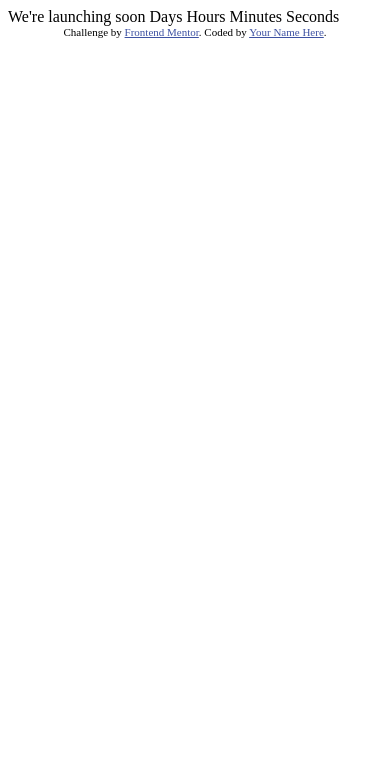
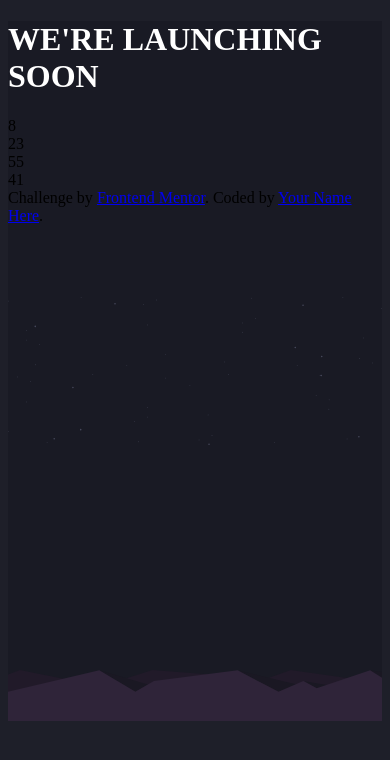
Before and after one commit to michal-wolski/countdown, a plain HTML site: page index.html in a window 390 px wide. Drawn offline with Linux system fonts and the light colour scheme.

Commit message:
mobile-background

```diff
--- a/index.html
+++ b/index.html
@@ -1,31 +1,26 @@
 <!DOCTYPE html>
 <html lang="en">
   <head>
-  <meta charset="UTF-8">
-  <meta name="viewport" content="width=device-width, initial-scale=1.0"> <!-- displays site properly based on user's device -->
-
-  <link rel="icon" type="image/png" sizes="32x32" href="./images/favicon-32x32.png">
-
-  <title>Frontend Mentor | Launch countdown timer</title>
-
-  <!-- Feel free to remove these styles or customise in your own stylesheet 👍 -->
-  <style>
-    .attribution { font-size: 11px; text-align: center; }
-    .attribution a { color: hsl(228, 45%, 44%); }
-  </style>
+    <meta charset="UTF-8" />
+    <meta name="viewport" content="width=device-width, initial-scale=1.0" />
+    <title>Countdown timer</title>
+    <link rel="stylesheet" href="./styles/main.css" />
   </head>
   <body>
-
-  We're launching soon
-
-  Days
-  Hours
-  Minutes
-  Seconds
-
+    <div class="container">
+      <h1 class="title">WE'RE LAUNCHING SOON</h1>
+      <div>
+        <div>8</div>
+        <div>23</div>
+        <div>55</div>
+        <div>41</div>
+      </div>
       <div class="attribution">
-    Challenge by <a href="https://www.frontendmentor.io?ref=challenge" target="_blank">Frontend Mentor</a>.
-    Coded by <a href="#">Your Name Here</a>.
+        Challenge by
+        <a href="https://www.frontendmentor.io?ref=challenge" target="_blank"
+          >Frontend Mentor</a
+        >. Coded by <a href="#">Your Name Here</a>.
+      </div>
     </div>
   </body>
 </html>
--- /dev/null
+++ b/styles/main.scss
@@ -0,0 +1,26 @@
+$primary: hsl(237, 18%, 59%);
+$secondary: hsl(345, 95%, 68%);
+
+$White: hsl(0, 0%, 100%);
+$Dark-desaturated: hsl(236, 21%, 26%);
+$Very-dark-blue: hsl(235, 16%, 14%);
+$background: hsl(234, 17%, 12%);
+body {
+  background-color: $Very-dark-blue;
+}
+
+.container {
+  display: block;
+  background-color: $background;
+  background-image: url("/images/pattern-hills.svg"),
+    url("/images/bg-stars.svg");
+  background-repeat: no-repeat;
+  background-size: contain;
+  background-position: bottom center, 50%, 50%;
+  max-width: 375px;
+  height: 700px;
+}
+
+.title {
+  color: #ffffff;
+}
```
Also changed, not shown: images/endless-constellation.svg (added), images/favicon-32x32.png (deleted), styles/main.css (added), 1 other file. Lines whose indentation alone changed are shown as unchanged.
